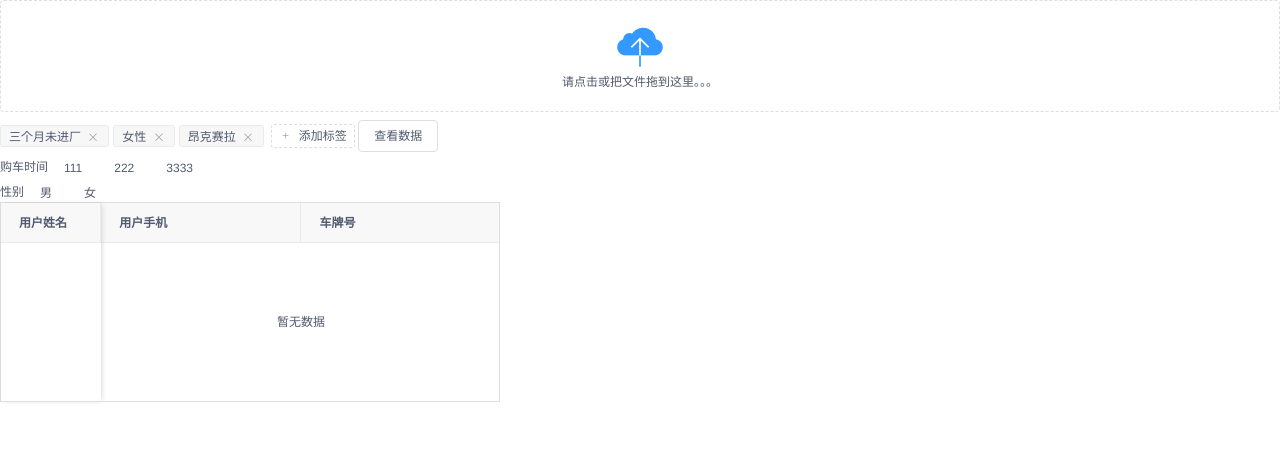
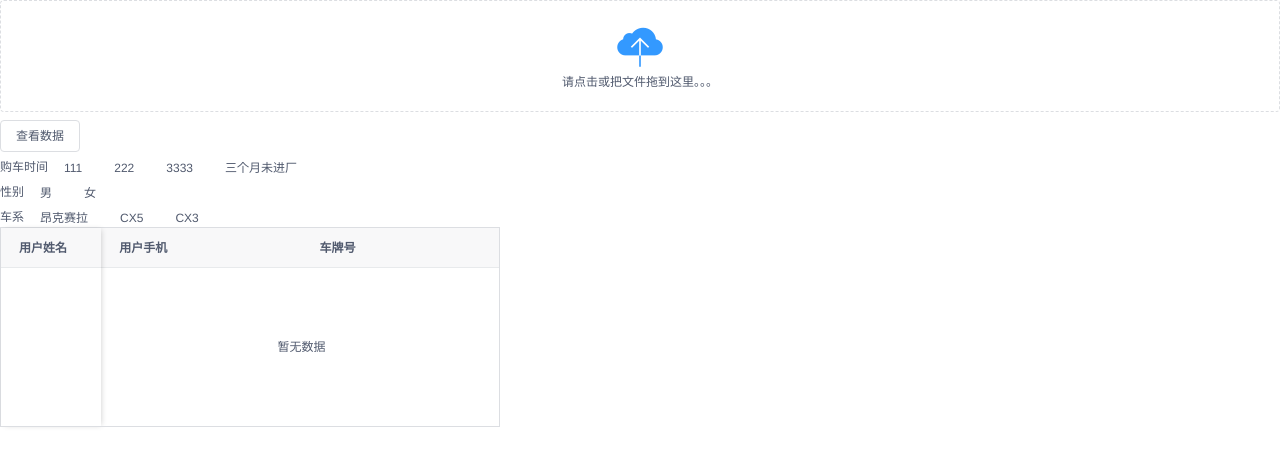
Before and after one commit to yy710/customer-data-analysis, a website: page public/index.html in a window 1280 px wide. Drawn offline with Linux system fonts and the light colour scheme; files whose address does not match are found by name.

Commit message:
ui refrog

```diff
--- a/public/index.html
+++ b/public/index.html
@@ -18,17 +18,16 @@
                 <p>{{text1}}</p>
             </div>
         </Upload>
-        <Tag v-for="item in counts" :key="item" :name="item" closable @on-close="handleClose2">{{ item }}</Tag>
-        <i-button icon="ios-add" type="dashed" size="small" @click="handleAdd">添加标签</i-button>
+        <Tag v-for="item in counts" :key="item[1]" :name="item" closable @on-close="handleClose2">{{ item[1] }}</Tag>
         <i-button @click="show">查看数据</i-button>
         <div v-for="(buttons, index) in buttonss" :key="buttons" v-show="!visible[index]" style="display:flex;align-items:baseline;height:25px">
             <span>{{buttons.title}}</span>
             <div>
-                <i-button v-for="item in buttons.buttons" :key="item" type="text" @click="handleAddTag(item)">{{item}}
+                <i-button v-for="item in buttons.buttons" :key="item" type="text" @click="handleAddTag(item, index)">{{item}}
                 </i-button>
             </div>
         </div>
-        <i-table :columns="columns10" :data="data10" width="500" height="200" border></i-table>
+        <i-table :columns="columns10" :data="data10" width="500" height="200"></i-table>
     </div>
 
     <script>
@@ -55,20 +54,24 @@
                     }
                 ],
                 data10: [],
-                counts: ["三个月未进厂", "女性", "昂克赛拉"],
+                counts: [],// [[0, "三个月未进厂"], [1, "女性"], [2, "昂克赛拉"]],\
                 buttonss: [{
                     title: "购车时间",
-                    buttons: ["111", "222", "3333"]
+                    buttons: ["111", "222", "3333",  "三个月未进厂"]
                 }, {
                     title: "性别",
                     buttons: ["男", "女"]
+                },
+                {
+                    title: "车系",
+                    buttons: ["昂克赛拉", "CX5", "CX3"]
                 }]
             },
             methods: {
-                handleAddTag: function (res) {
-                    console.log(res);
-                    this.counts.push(res);
-                    this.visible = false;
+                handleAddTag: function (tag, index) {
+                    console.log(tag, " ", index);
+                    this.counts.push([index, tag]);
+                    this.visible[index] = true;
                 },
                 show: function () {
                     axios.get('./get-table').then(res => this.data10 = res.data)
@@ -77,17 +80,12 @@
                     console.log(response);
                     this.text1 = "文件上传成功";
                 },
-                handleAdd() {
-                    if (this.counts.length) {
-                        this.counts.push(this.counts[this.counts.length - 1] + 1);
-                    } else {
-                        this.counts.push(0);
-                    }
-                },
-                handleClose2(event, name) {
-                    const index = this.counts.indexOf(name);
+                handleClose2(event, tag) {
+                    console.log(tag);
+                    const index = this.counts.indexOf(tag);
                     this.counts.splice(index, 1);
-                    this.visible = true;
+
+                    this.visible[tag[0]] = false;
                 }
             }
         })
```
